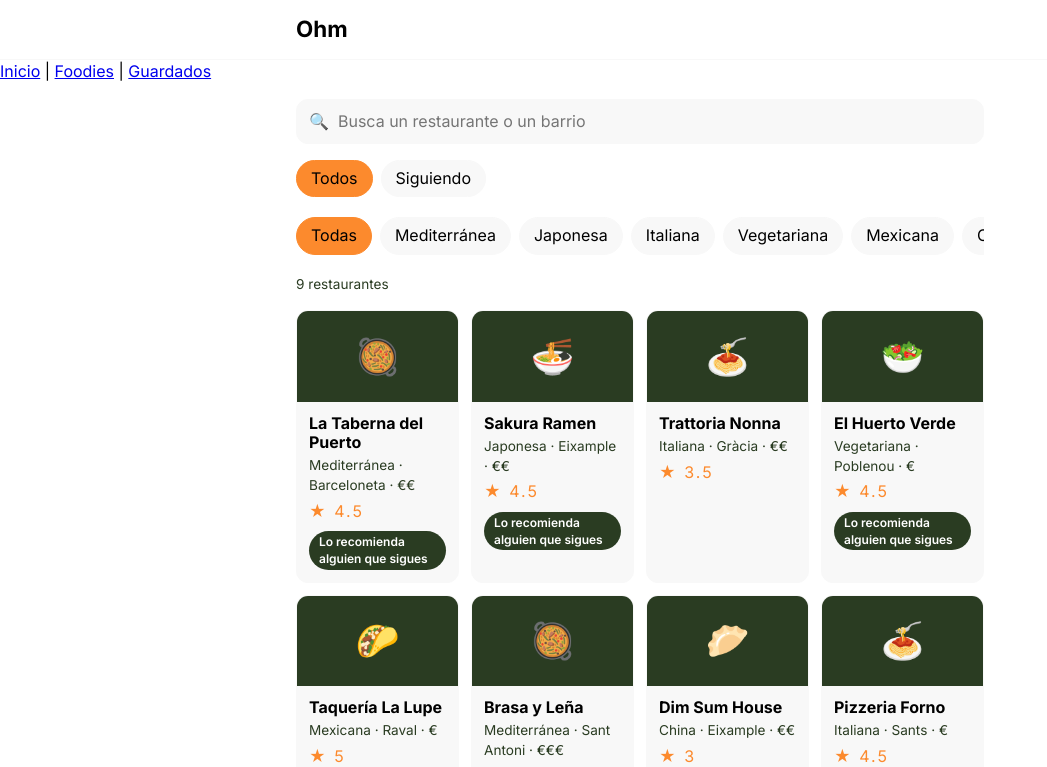
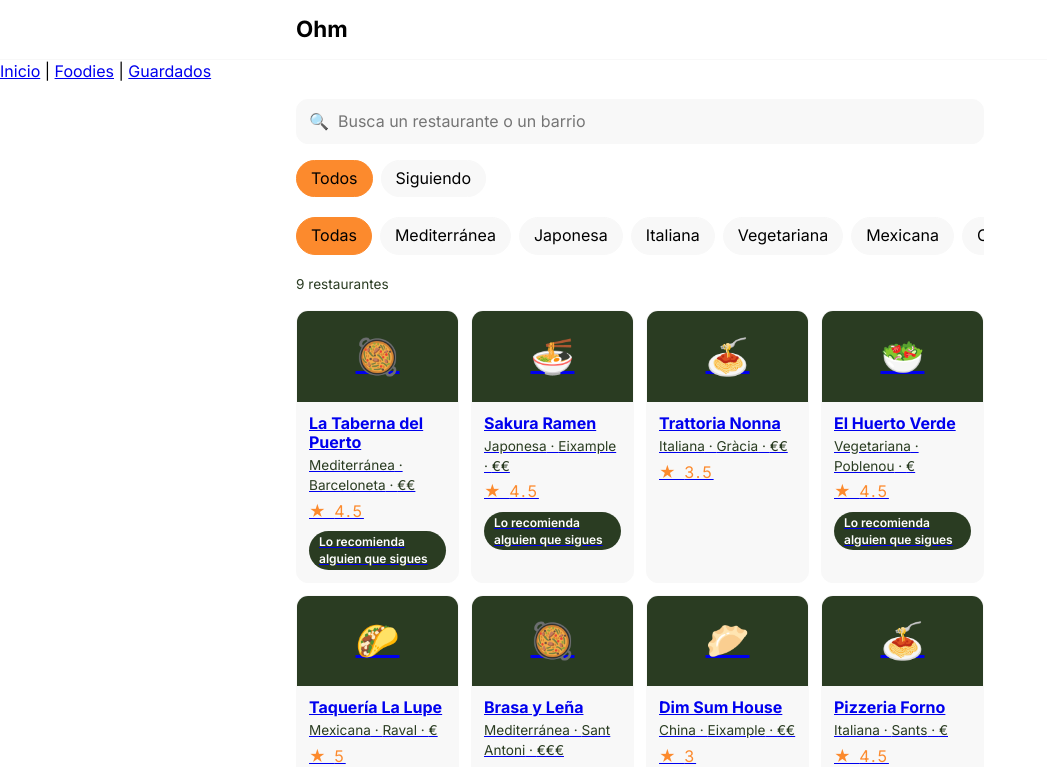
Before and after one commit to DAM-CITM-26/ohm, a React (Vite) app: page / in a window 1280 px wide. Shown: the top 767 px of the page, without its empty margins (0-1047 px from the left). Built offline with nearby package versions, Linux system fonts and the light colour scheme.

Commit message:
feat: convertir TarjetaRestaurante en Link
Envuelve la tarjeta en un enlace hacia /restaurante/:id para navegar a su ficha

```diff
--- a/src/components/moleculas/TarjetaRestaurante.jsx
+++ b/src/components/moleculas/TarjetaRestaurante.jsx
@@ -1,10 +1,11 @@
+import { Link } from 'react-router-dom'
 import { Nota } from '../atomos/Nota.jsx'
 import { Portada } from '../atomos/Portada.jsx'
 import { notaMedia, resenadoPorSeguidos } from '../../utils/restaurantes.js'
 
 export function TarjetaRestaurante({ restaurante, siguiendo }) {
   return (
-    <article className="card">
+    <Link to={`/restaurante/${restaurante.id}`} className="card">
       <Portada cocina={restaurante.cocina} />
       <div className="card-cuerpo">
         <h2>{restaurante.nombre}</h2>
@@ -13,9 +14,11 @@ export function TarjetaRestaurante({ restaurante, siguiendo }) {
         </p>
         <div className="row">
           <Nota valor={notaMedia(restaurante.resenas)} />
-          {resenadoPorSeguidos(restaurante, siguiendo) && <span className="tag">Lo recomienda alguien que sigues</span>}
+          {resenadoPorSeguidos(restaurante, siguiendo) && (
+            <span className="tag">Lo recomienda alguien que sigues</span>
+          )}
         </div>
       </div>
-    </article>
+    </Link>
   )
 }
```
